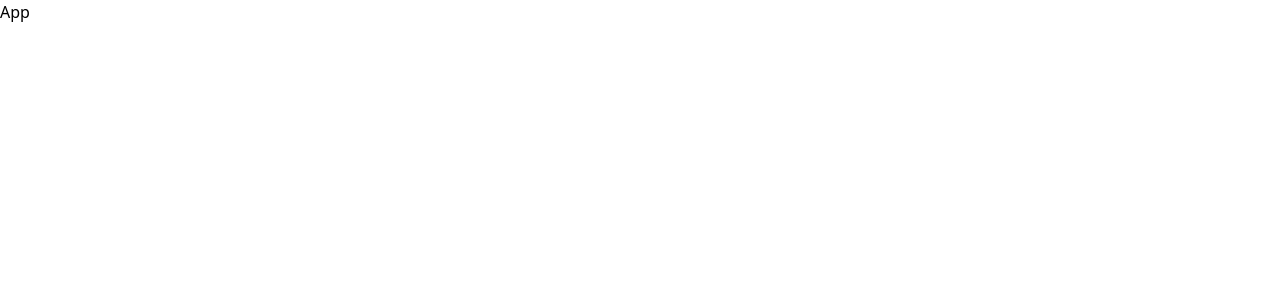
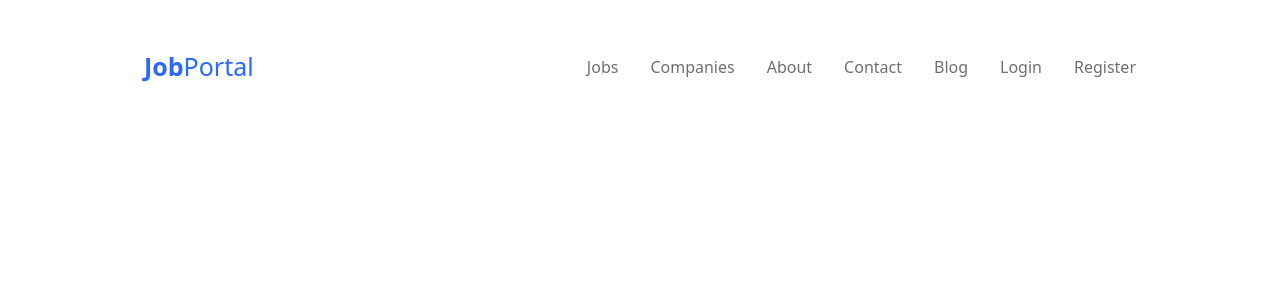
Before and after one commit to samacodes/jobportal-fe, a React (Vite) app: page / in a window 1280 px wide. Shown: the top 300 px of the page. Built offline with nearby package versions, Linux system fonts and the light colour scheme.

Commit message:
add NavBar component

```diff
--- a/src/App.jsx
+++ b/src/App.jsx
@@ -1,7 +1,12 @@
 import React from "react";
+import NavBar from "./Components/NavBar/NavBar";
 
 const App = () => {
-  return <div>App</div>;
+  return (
+    <div className="w-[85%] m-auto bg-white">
+      <NavBar />
+    </div>
+  );
 };
 
 export default App;
--- /dev/null
+++ b/src/Components/NavBar/NavBar.jsx
@@ -0,0 +1,31 @@
+import React from "react";
+
+const NavBar = () => {
+  return (
+    <div className="navBar flex justify-between items-center p-[3rem]">
+      <div className="logoDiv">
+        <h1 className="logo text-[25px] text-blueColor">
+          <strong>Job</strong>Portal
+        </h1>
+      </div>
+
+      <div className="menu flex gap-8">
+        <li className="menuList text-[#6f6f6f] hover:text-blueColor">Jobs</li>
+        <li className="menuList text-[#6f6f6f] hover:text-blueColor">
+          Companies
+        </li>
+        <li className="menuList text-[#6f6f6f] hover:text-blueColor">About</li>
+        <li className="menuList text-[#6f6f6f] hover:text-blueColor">
+          Contact
+        </li>
+        <li className="menuList text-[#6f6f6f] hover:text-blueColor">Blog</li>
+        <li className="menuList text-[#6f6f6f] hover:text-blueColor">Login</li>
+        <li className="menuList text-[#6f6f6f] hover:text-blueColor">
+          Register
+        </li>
+      </div>
+    </div>
+  );
+};
+
+export default NavBar;
--- a/src/index.css
+++ b/src/index.css
@@ -12,22 +12,23 @@
   background: white;
 }
 
-/* li { */
-/*   list-style: none; */
-/*   cursor: pointer; */
-/*   position: relative; */
-/* } */
-/**/
-/* li:hover::before { */
-/*   content: ""; */
-/*   position: absolute; */
-/*   width: 100%; */
-/*   height: 4px; */
-/*   background: #2a68ff; */
-/*   right: 0; */
-/*   color: #2a68ff; */
-/* } */
-/**/
+li {
+  list-style: none;
+  cursor: pointer;
+  position: relative;
+}
+
+li:hover::before {
+  content: "";
+  position: absolute;
+  width: 100%;
+  height: 4px;
+  background: #2a68ff;
+  right: 0;
+  bottom: -10px;
+  color: #2a68ff;
+}
+
 /* .icon { */
 /*   cursor: pointer; */
 /* } */
```
